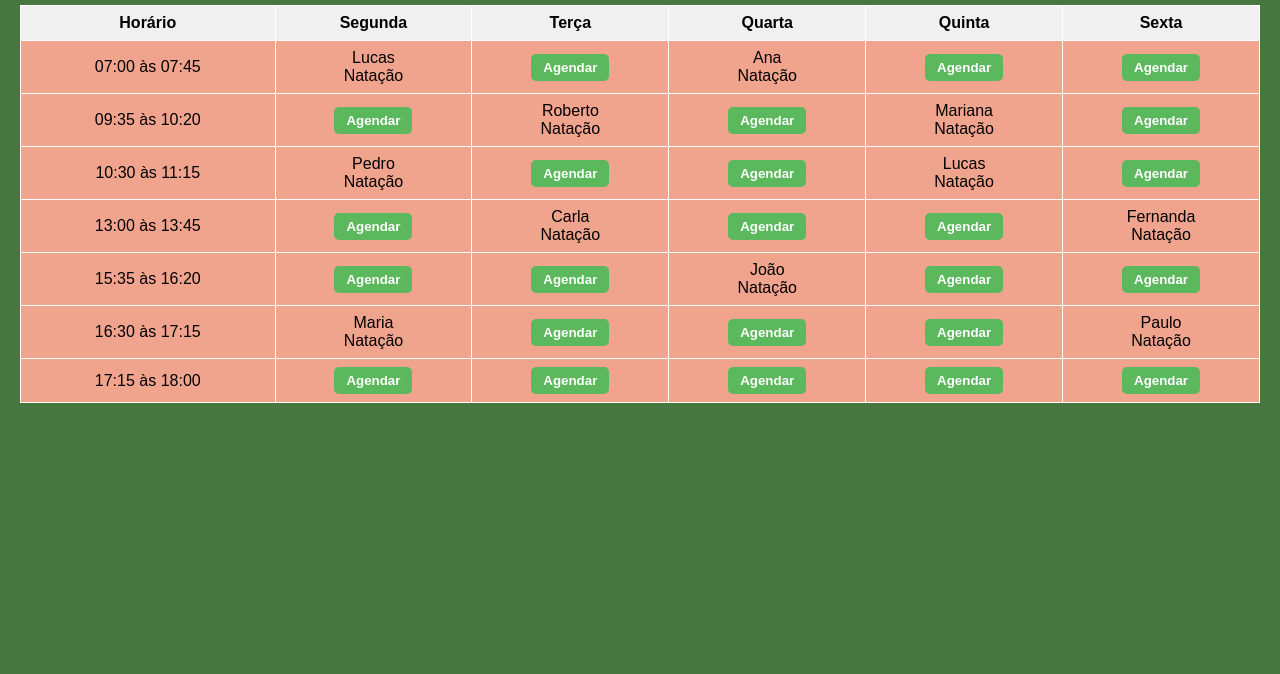
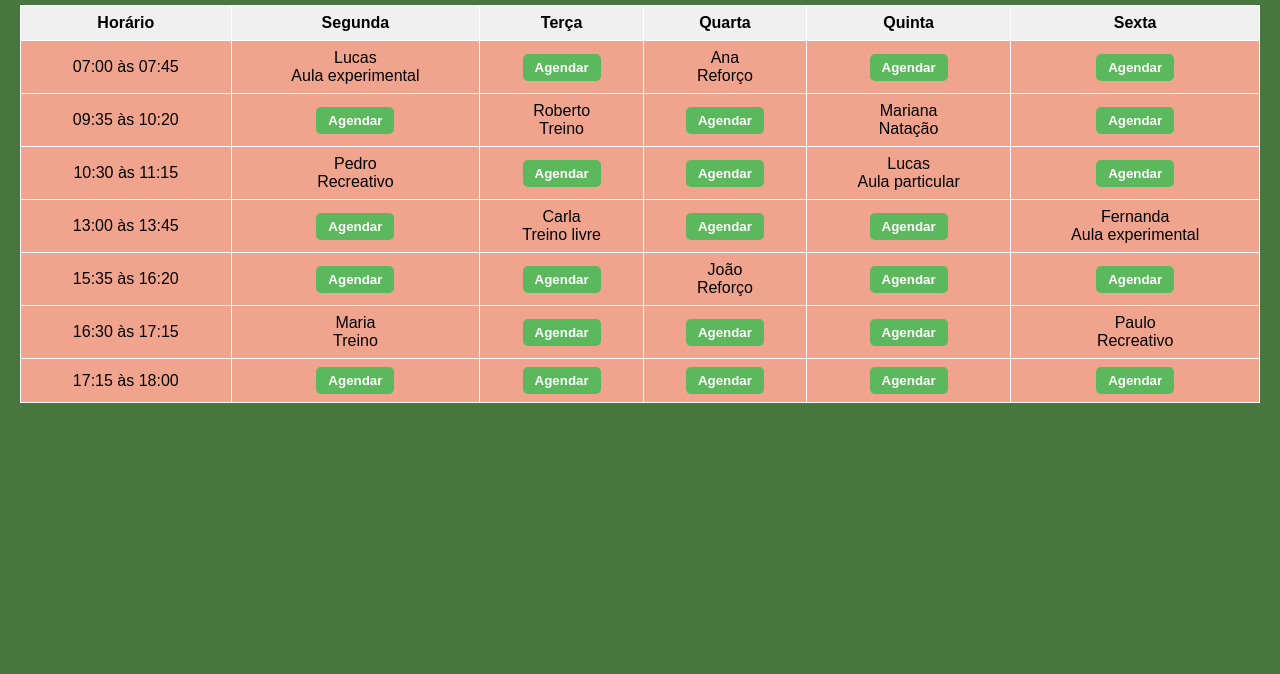
Before and after one commit to WilliannyLima/BE-Desktest, a plain HTML site: page piscina.html in a window 1280 px wide. Shown: the part 126-800 px from the top of the page. Drawn offline with Linux system fonts and the light colour scheme.

Commit message:
agendar na piscina

```diff
--- a/piscina.html
+++ b/piscina.html
@@ -200,7 +200,7 @@
 <body>
   <!-- Barra superior -->
   <div class="navbar">
-    <img src="/imagens/" alt="Logo">
+    <img src="imagens/logo1.png" alt="Logo">
     <div class="nav">
       <a href="index.html"><i class="fa-solid fa-house"></i> Início</a>
       <a href="salas.html"><i class="fa-solid fa-door-open"></i> Salas</a>
@@ -219,7 +219,10 @@
     <div id="scheduleTableContainer"></div>
   </div>
 
+
+
   <!-- Modal -->
+
       <div id="bookingModal" class="modal">
         <div class="modal-content">
             <span class="close-button">&times;</span>
@@ -228,31 +231,41 @@
                 <label for="personName">Seu Nome:</label>
                 <input type="text" id="personName" name="personName" required>
 
-        <label for="reason">Motivo da Solicitação:</label>
-        <input type="text" id="reason" name="reason" required>
+                <label for="motive">Motivo da Solicitação:</label>
+                <input type="text" id="motive" name="motive" required>
 
                 <button type="submit">Salvar</button>
             </form>
         </div>
+    </div
   </div>
+
 
    <script>
   // Dados iniciais
   let bookings = [
-      { day: 'Segunda', time: '07:00 às 07:45', name: 'Lucas', sport: 'Natação' },
-      { day: 'Quarta', time: '07:00 às 07:45', name: 'Ana', sport: 'Natação' },
-      { day: 'Terça', time: '09:35 às 10:20', name: 'Roberto', sport: 'Natação' },
-      { day: 'Quinta', time: '09:35 às 10:20', name: 'Mariana', sport: 'Natação' },
-      { day: 'Segunda', time: '10:30 às 11:15', name: 'Pedro', sport: 'Natação' },
-      { day: 'Quinta', time: '10:30 às 11:15', name: 'Lucas', sport: 'Natação' },
-      { day: 'Terça', time: '13:00 às 13:45', name: 'Carla', sport: 'Natação' },
-      { day: 'Sexta', time: '13:00 às 13:45', name: 'Fernanda', sport: 'Natação' },
-      { day: 'Quarta', time: '15:35 às 16:20', name: 'João', sport: 'Natação' },
-      { day: 'Segunda', time: '16:30 às 17:15', name: 'Maria', sport: 'Natação' },
-      { day: 'Sexta', time: '16:30 às 17:15', name: 'Paulo', sport: 'Natação' },
+    { day: 'Segunda', time: '07:00 às 07:45', name: 'Lucas', motive: 'Aula experimental' },
+    { day: 'Quarta', time: '07:00 às 07:45', name: 'Ana', motive: 'Reforço' },
+    { day: 'Terça', time: '09:35 às 10:20', name: 'Roberto', motive: 'Treino' },
+    { day: 'Quinta', time: '09:35 às 10:20', name: 'Mariana', motive: 'Natação' },
+    { day: 'Segunda', time: '10:30 às 11:15', name: 'Pedro', motive: 'Recreativo' },
+    { day: 'Quinta', time: '10:30 às 11:15', name: 'Lucas', motive: 'Aula particular' },
+    { day: 'Terça', time: '13:00 às 13:45', name: 'Carla', motive: 'Treino livre' },
+    { day: 'Sexta', time: '13:00 às 13:45', name: 'Fernanda', motive: 'Aula experimental' },
+    { day: 'Quarta', time: '15:35 às 16:20', name: 'João', motive: 'Reforço' },
+    { day: 'Segunda', time: '16:30 às 17:15', name: 'Maria', motive: 'Treino' },
+    { day: 'Sexta', time: '16:30 às 17:15', name: 'Paulo', motive: 'Recreativo' },
   ];
 
-    const timeSlots = ['07:00 às 07:45', '09:35 às 10:20', '10:30 às 11:15', '13:00 às 13:45', '15:35 às 16:20', '16:30 às 17:15', '17:15 às 18:00'];
+  const timeSlots = [
+    '07:00 às 07:45',
+    '09:35 às 10:20',
+    '10:30 às 11:15',
+    '13:00 às 13:45',
+    '15:35 às 16:20',
+    '16:30 às 17:15',
+    '17:15 às 18:00'
+  ];
   const daysOfWeek = ['Segunda', 'Terça', 'Quarta', 'Quinta', 'Sexta'];
 
   const bookingModal = document.getElementById("bookingModal");
@@ -271,7 +284,8 @@
       daysOfWeek.forEach(day => {
         const foundBooking = bookings.find(b => b.day === day && b.time === time);
         if (foundBooking) {
-            tableHTML += `<td>${foundBooking.name}<br>${foundBooking.sport}</td>`;
+          // Agora mostra Nome + Motivo
+          tableHTML += `<td>${foundBooking.name}<br>${foundBooking.motive}</td>`;
         } else {
           tableHTML += `<td class="empty-slot"><button data-day="${day}" data-time="${time}">Agendar</button></td>`;
         }
@@ -297,7 +311,7 @@
       day: currentBookingDay,
       time: currentBookingTime,
       name: document.getElementById("personName").value,
-        sport: document.getElementById("sport").value
+      motive: document.getElementById("motive").value || "Não informado" // <--- trocado para motive
     };
     bookings.push(newBooking);
     bookingModal.style.display = "none";
@@ -317,5 +331,6 @@
 
   document.addEventListener('DOMContentLoaded', renderScheduleTable);
 </script>
+
 </body>
 </html>
```
Also changed, not shown: ginasio.html (+1 -1 lines), index.html (+1 -1 lines), login.html (+1 -1 lines), registrar.html (+1 -1 lines), salas.html (+1 -1 lines). Lines whose indentation alone changed are shown as unchanged.
